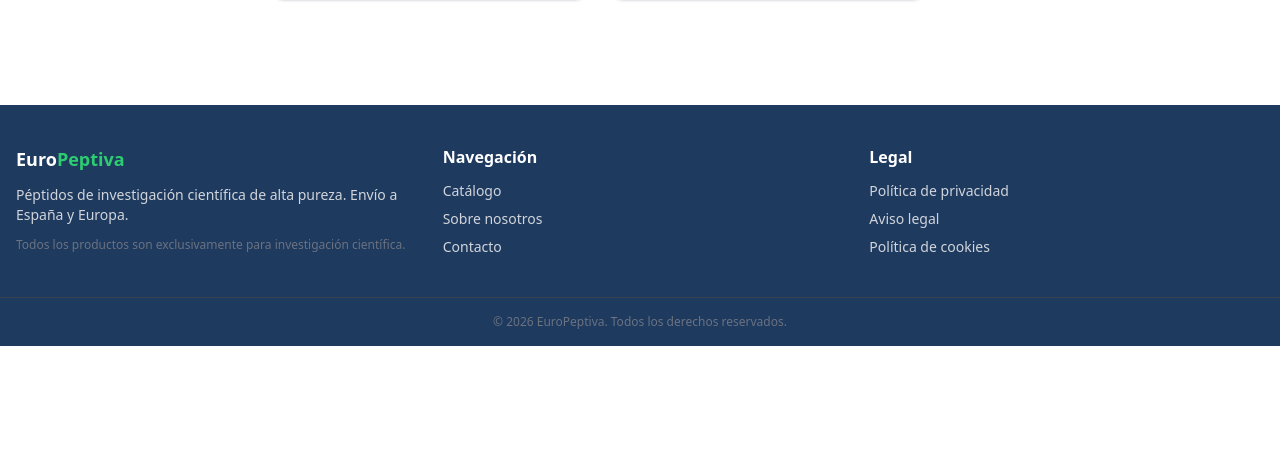
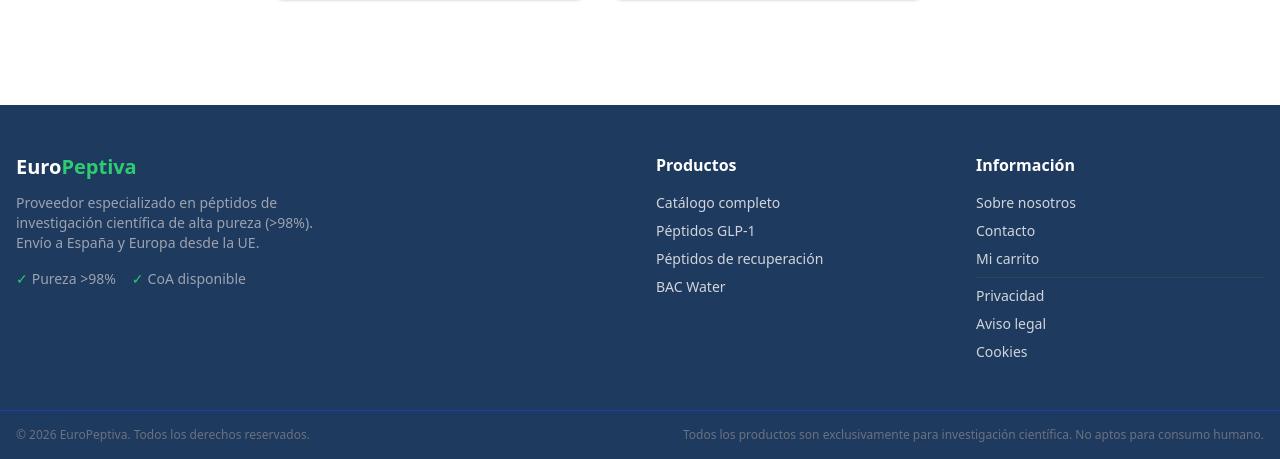
Before and after one commit to pitoplayer/europeptiva, a Django app: page /catalogo/ in a window 1280 px wide. Shown: the part 1158-1617 px from the top of the page. Before the commit the page ends 1504 px from the top, so only its background shows below. Run offline with Django 5.2, Linux system fonts and the light colour scheme; data comes from the database, SQL or seed files in the repository; some libraries are stand-ins or nearby versions.

Commit message:
feat: paginación catálogo, footer mejorado 4 columnas con links de categorías

```diff
--- a/store/views.py
+++ b/store/views.py
@@ -17,6 +17,7 @@ def index(request):
 
 
 def catalog(request):
+    from django.core.paginator import Paginator
     peptides = Peptide.objects.filter(is_active=True).prefetch_related('variants')
     category_slug = request.GET.get('category')
     query = request.GET.get('q', '').strip()
@@ -24,11 +25,19 @@ def catalog(request):
     if category_slug:
         peptides = peptides.filter(category__slug=category_slug)
     if query:
-        peptides = peptides.filter(Q(name__icontains=query) | Q(cas_number__icontains=query))
+        peptides = peptides.filter(
+            Q(name__icontains=query) |
+            Q(cas_number__icontains=query) |
+            Q(short_description__icontains=query)
+        )
+
+    paginator = Paginator(peptides, 12)
+    page = request.GET.get('page')
+    peptides_page = paginator.get_page(page)
 
     categories = Category.objects.filter(is_active=True)
     return render(request, 'store/catalog.html', {
-        'peptides': peptides,
+        'peptides': peptides_page,
         'categories': categories,
         'current_category': category_slug,
         'query': query,
--- a/templates/partials/footer.html
+++ b/templates/partials/footer.html
@@ -1,28 +1,44 @@
 <footer class="bg-primary text-gray-300 mt-16">
-    <div class="max-w-7xl mx-auto px-4 py-10 grid grid-cols-1 md:grid-cols-3 gap-8">
-        <div>
-            <h3 class="text-white font-bold text-lg mb-3">Euro<span class="text-accent">Peptiva</span></h3>
-            <p class="text-sm">Péptidos de investigación científica de alta pureza. Envío a España y Europa.</p>
-            <p class="text-xs mt-3 text-gray-500">Todos los productos son exclusivamente para investigación científica.</p>
+    <div class="max-w-7xl mx-auto px-4 py-12 grid grid-cols-1 md:grid-cols-4 gap-8">
+        <div class="md:col-span-2">
+            <h3 class="text-white font-bold text-xl mb-3">Euro<span class="text-accent">Peptiva</span></h3>
+            <p class="text-sm text-gray-400 mb-4 max-w-xs">Proveedor especializado en péptidos de investigación científica de alta pureza (&gt;98%). Envío a España y Europa desde la UE.</p>
+            <div class="flex gap-4 text-sm">
+                <div class="flex items-center gap-1 text-gray-400">
+                    <span class="text-accent">✓</span> Pureza &gt;98%
+                </div>
+                <div class="flex items-center gap-1 text-gray-400">
+                    <span class="text-accent">✓</span> CoA disponible
+                </div>
+            </div>
         </div>
         <div>
-            <h4 class="text-white font-semibold mb-3">Navegación</h4>
+            <h4 class="text-white font-semibold mb-4">Productos</h4>
             <ul class="space-y-2 text-sm">
-                <li><a href="{% url 'catalog' %}" class="hover:text-accent transition-colors">Catálogo</a></li>
-                <li><a href="{% url 'about' %}" class="hover:text-accent transition-colors">Sobre nosotros</a></li>
-                <li><a href="{% url 'contact' %}" class="hover:text-accent transition-colors">Contacto</a></li>
+                <li><a href="{% url 'catalog' %}" class="hover:text-accent transition-colors">Catálogo completo</a></li>
+                <li><a href="{% url 'catalog' %}?category=peptidos-glp1" class="hover:text-accent transition-colors">Péptidos GLP-1</a></li>
+                <li><a href="{% url 'catalog' %}?category=peptidos-recuperacion" class="hover:text-accent transition-colors">Péptidos de recuperación</a></li>
+                <li><a href="{% url 'catalog' %}?category=disolventes-auxiliares" class="hover:text-accent transition-colors">BAC Water</a></li>
             </ul>
         </div>
         <div>
-            <h4 class="text-white font-semibold mb-3">Legal</h4>
+            <h4 class="text-white font-semibold mb-4">Información</h4>
             <ul class="space-y-2 text-sm">
-                <li><a href="{% url 'privacy' %}" class="hover:text-accent transition-colors">Política de privacidad</a></li>
+                <li><a href="{% url 'about' %}" class="hover:text-accent transition-colors">Sobre nosotros</a></li>
+                <li><a href="{% url 'contact' %}" class="hover:text-accent transition-colors">Contacto</a></li>
+                <li><a href="{% url 'cart' %}" class="hover:text-accent transition-colors">Mi carrito</a></li>
+                <li class="pt-2 border-t border-gray-700">
+                    <a href="{% url 'privacy' %}" class="hover:text-accent transition-colors">Privacidad</a>
+                </li>
                 <li><a href="{% url 'legal' %}" class="hover:text-accent transition-colors">Aviso legal</a></li>
-                <li><a href="{% url 'cookies' %}" class="hover:text-accent transition-colors">Política de cookies</a></li>
+                <li><a href="{% url 'cookies' %}" class="hover:text-accent transition-colors">Cookies</a></li>
             </ul>
         </div>
     </div>
-    <div class="border-t border-gray-700 text-center py-4 text-xs text-gray-500">
-        © {% now "Y" %} EuroPeptiva. Todos los derechos reservados.
+    <div class="border-t border-blue-800">
+        <div class="max-w-7xl mx-auto px-4 py-4 flex flex-col md:flex-row items-center justify-between gap-2 text-xs text-gray-500">
+            <span>© {% now "Y" %} EuroPeptiva. Todos los derechos reservados.</span>
+            <span class="text-center">Todos los productos son exclusivamente para investigación científica. No aptos para consumo humano.</span>
+        </div>
     </div>
 </footer>
--- a/templates/store/catalog.html
+++ b/templates/store/catalog.html
@@ -74,6 +74,24 @@
                 </div>
                 {% endfor %}
             </div>
+            {% if peptides.has_other_pages %}
+            <div class="flex items-center justify-center gap-2 mt-10">
+                {% if peptides.has_previous %}
+                <a href="?{% if current_category %}category={{ current_category }}&{% endif %}{% if query %}q={{ query }}&{% endif %}page={{ peptides.previous_page_number }}"
+                    class="px-4 py-2 border border-gray-300 rounded-lg text-sm text-gray-600 hover:bg-gray-50">
+                    ← Anterior
+                </a>
+                {% endif %}
+                <span class="text-sm text-gray-500">Página {{ peptides.number }} de {{ peptides.paginator.num_pages }}</span>
+                {% if peptides.has_next %}
+                <a href="?{% if current_category %}category={{ current_category }}&{% endif %}{% if query %}q={{ query }}&{% endif %}page={{ peptides.next_page_number }}"
+                    class="px-4 py-2 border border-gray-300 rounded-lg text-sm text-gray-600 hover:bg-gray-50">
+                    Siguiente →
+                </a>
+                {% endif %}
+            </div>
+            {% endif %}
+
             {% else %}
             <div class="text-center py-20 text-gray-400">
                 <div class="text-5xl mb-4">🔍</div>
```
